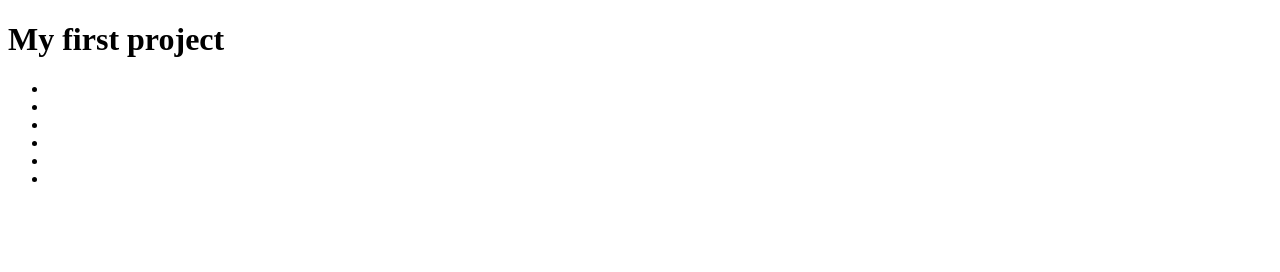
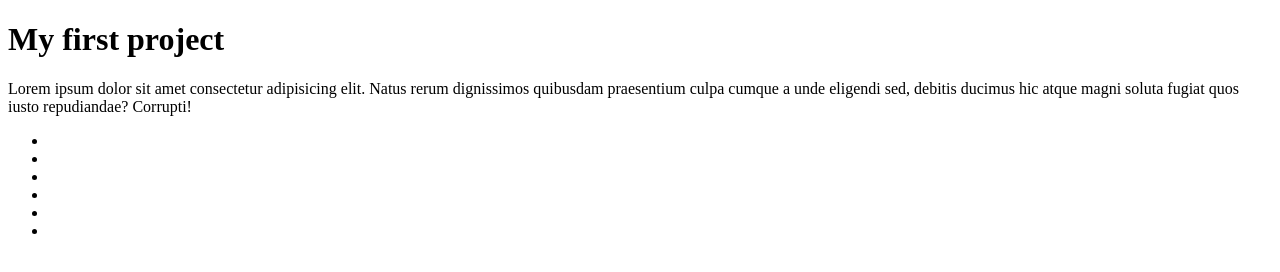
Before and after one commit to NaomiGeorge2/Web-Design-1-Project-1, a plain HTML site: page index.html in a window 1280 px wide. Drawn offline with Linux system fonts and the light colour scheme.

Commit message:
Added Copy

```diff
--- a/index.html
+++ b/index.html
@@ -8,7 +8,7 @@
 <body>
     <div>
         <h1>My first project</h1>
-        <p></p>
+        <p>Lorem ipsum dolor sit amet consectetur adipisicing elit. Natus rerum dignissimos quibusdam praesentium culpa cumque a unde eligendi sed, debitis ducimus hic atque magni soluta fugiat quos iusto repudiandae? Corrupti!</p>
         <ul>
             <li></li>
             <li></li>
```
